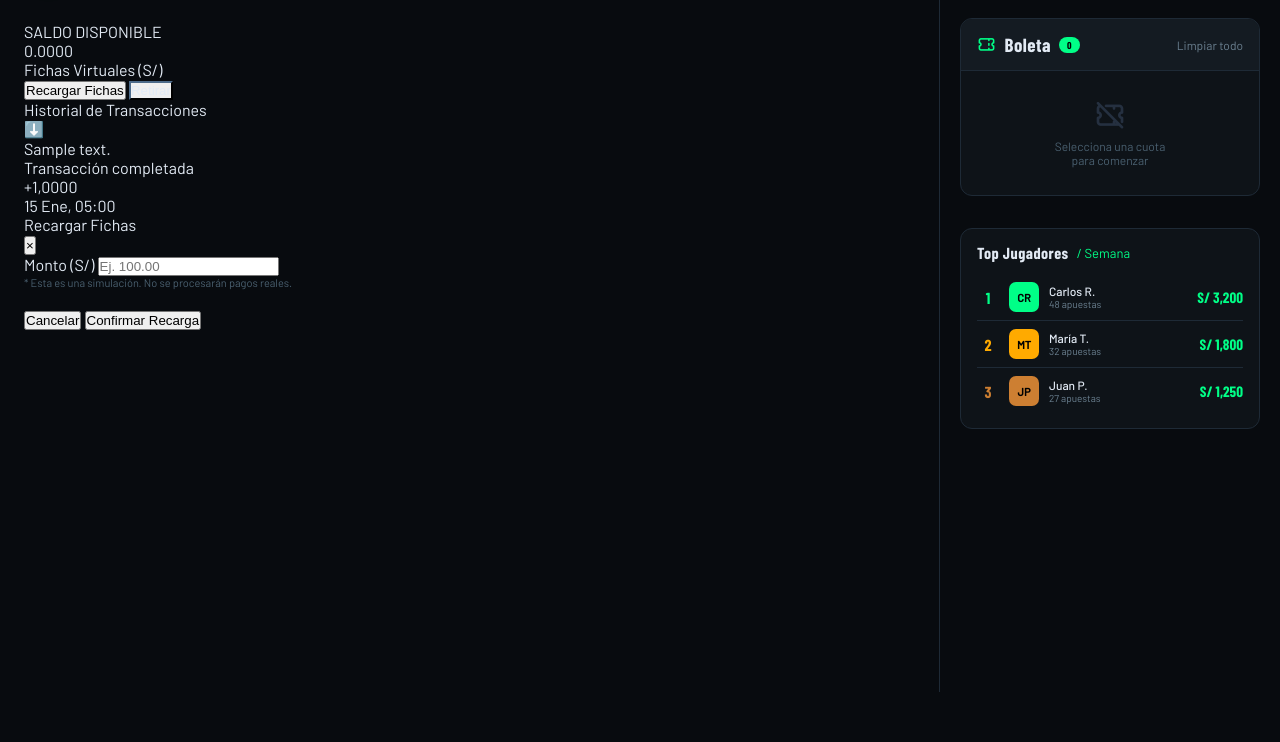
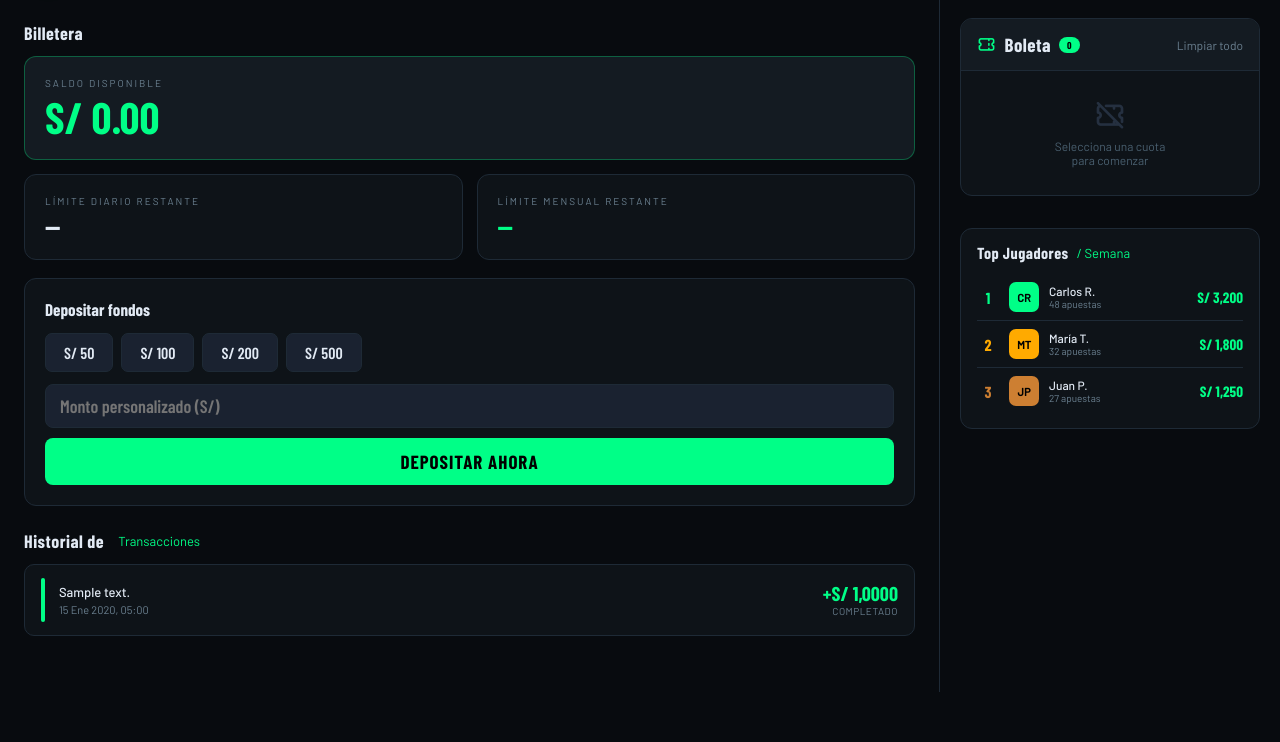
Before and after one commit to Metroxtt/FairBet, a Django app: page /wallet/ in a window 1280 px wide. Shown: the part 58-800 px from the top of the page. Run offline with Django 5.2, Linux system fonts and the light colour scheme; a user stored in the database is signed in; tables that the repository leaves empty hold one stand-in row (values such as "Sample post"); parts of the project's set-up code (start-up, migrations or seed data) failed here and were passed over; some web fonts are replaced.

Commit message:
style: rediseño de billetera e historial de transacciones

```diff
--- a/src/templates/wallet/index.html
+++ b/src/templates/wallet/index.html
@@ -2,66 +2,71 @@
 {% block title %}Mi Billetera{% endblock %}
 
 {% block content %}
-<div class="wallet-hero">
-  <div class="wallet-balance-label">SALDO DISPONIBLE</div>
-  <div class="wallet-balance">
-    <!-- It will be populated dynamically via context -->
-    {{ account.balance|default:"0.0000" }}
+<div class="sec-hdr">
+  <div class="sec-title">Billetera</div>
+</div>
+
+<div class="wallet-grid">
+  <div class="w-card main">
+    <div class="w-lbl">Saldo disponible</div>
+    <div class="w-val">S/ {{ account.balance|default:"0.00" }}</div>
   </div>
-  <div class="wallet-currency">Fichas Virtuales (S/)</div>
-  <div class="wallet-actions">
-    <button class="btn btn-green" onclick="openModal('depositModal')">Recargar Fichas</button>
-    <button class="btn btn-outline" style="color:var(--text);border-color:var(--border);" onclick="openModal('withdrawModal')">Retirar</button>
+  <div class="w-card">
+    <div class="w-lbl">Límite Diario Restante</div>
+    <div class="w-subval" style="color:var(--text)">--</div>
+  </div>
+  <div class="w-card">
+    <div class="w-lbl">Límite Mensual Restante</div>
+    <div class="w-subval" style="color:var(--neon)">--</div>
   </div>
 </div>
 
-<div class="section-header">
-  <div class="section-title">Historial de <span>Transacciones</span></div>
+<div class="dep-section" style="margin-bottom: 24px;">
+  <div class="dep-title"><i class="ti ti-plus-circle" style="color:var(--neon)"></i> Depositar fondos</div>
+  <form id="depositForm" method="POST" action="{% url 'wallet-deposit' %}" style="margin:0;">
+    {% csrf_token %}
+    <div class="dep-presets">
+      <button type="button" class="dep-btn" onclick="setDep(50)">S/ 50</button>
+      <button type="button" class="dep-btn" onclick="setDep(100)">S/ 100</button>
+      <button type="button" class="dep-btn" onclick="setDep(200)">S/ 200</button>
+      <button type="button" class="dep-btn" onclick="setDep(500)">S/ 500</button>
+    </div>
+    <input class="dep-inp" type="number" step="0.01" name="amount" id="dep-inp" placeholder="Monto personalizado (S/)" required>
+    <button type="submit" class="dep-submit">DEPOSITAR AHORA</button>
+  </form>
 </div>
-<div class="card">
-  <!-- We will loop over transactions here -->
+
+<div class="sec-hdr">
+  <div class="sec-title">Historial de <span class="accent" style="margin-left: 6px;"> Transacciones</span></div>
+</div>
+<div class="hist-list">
   {% for entry in transactions %}
-  <div class="tx-item">
-    <div class="tx-icon {% if entry.credit > 0 %}dep{% else %}wit{% endif %}">
-      {% if entry.credit > 0 %}⬇️{% else %}⬆️{% endif %}
+  <div class="hist-card">
+    <div class="hist-indicator {% if entry.credit > 0 %}won{% else %}lost{% endif %}"></div>
+    <div>
+      <div class="hist-match">{{ entry.description }}</div>
+      <div class="hist-detail">{{ entry.created_at|date:"d M Y, H:i" }}</div>
     </div>
-    <div class="tx-info">
-      <div class="tx-title">{{ entry.description }}</div>
-      <div class="tx-sub">Transacción completada</div>
-    </div>
-    <div>
-      <div class="tx-amount {% if entry.credit > 0 %}pos{% else %}neg{% endif %}">
-        {% if entry.credit > 0 %}+{{ entry.credit }}{% else %}-{{ entry.debit }}{% endif %}
+    <div class="hist-result">
+      <div class="hist-amount {% if entry.credit > 0 %}won{% else %}lost{% endif %}">
+        {% if entry.credit > 0 %}+S/ {{ entry.credit }}{% else %}-S/ {{ entry.debit }}{% endif %}
       </div>
-      <div class="tx-date">{{ entry.created_at|date:"d M, H:i" }}</div>
+      <div class="hist-state">Completado</div>
     </div>
   </div>
   {% empty %}
-  <p style="text-align:center; padding: 20px; color:var(--muted);">No hay transacciones aún.</p>
+  <div class="hist-card" style="justify-content:center;">
+    <span style="color:var(--muted2); font-size:13px;">No hay transacciones aún.</span>
+  </div>
   {% endfor %}
 </div>
 
-<!-- Modal Recarga -->
-<div class="modal-overlay" id="depositModal">
-  <div class="modal">
-    <div class="modal-header">
-      <div class="modal-title">Recargar Fichas</div>
-      <button class="close-btn" onclick="closeModal('depositModal')">×</button>
-    </div>
-    <div class="modal-body">
-      <form id="depositForm" method="POST" action="{% url 'wallet-deposit' %}">
-        {% csrf_token %}
-        <div class="form-group">
-          <label class="form-label">Monto (S/)</label>
-          <input type="number" step="0.01" name="amount" class="form-input" placeholder="Ej. 100.00" required>
-        </div>
-        <p style="font-size:11px; color:var(--muted);">* Esta es una simulación. No se procesarán pagos reales.</p>
-        <div class="modal-footer" style="padding:0; margin-top:20px; border:none;">
-          <button type="button" class="btn btn-outline" onclick="closeModal('depositModal')">Cancelar</button>
-          <button type="submit" class="btn btn-green">Confirmar Recarga</button>
-        </div>
-      </form>
-    </div>
-  </div>
-</div>
 {% endblock %}
+
+{% block extra_js %}
+<script>
+  function setDep(val) {
+    document.getElementById('dep-inp').value = val;
+  }
+</script>
+{% endblock %}
```
